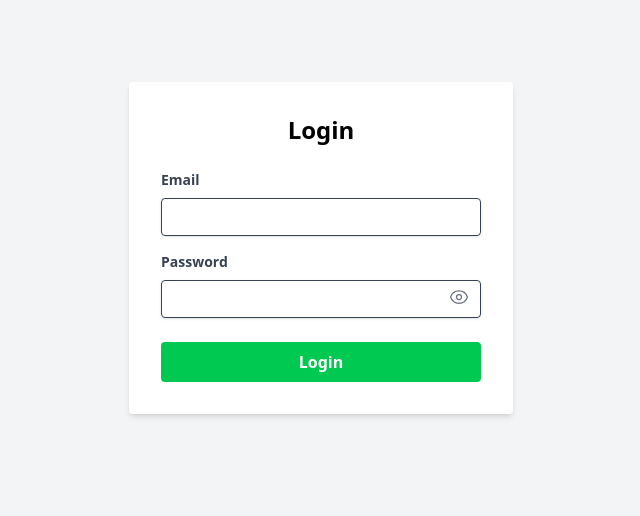
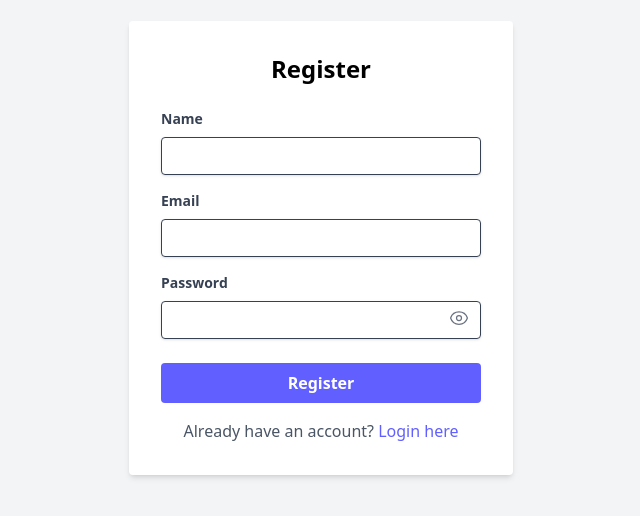
Before and after one commit to Ese-tech/charity-project, a React (Vite) app in the folder client/: page /register in a window 1280 px wide. Shown: the part 152-668 px from the top of the page, without its empty margins (319-959 px from the left). Built offline with nearby package versions, Linux system fonts and the light colour scheme.

Commit message:
feat: implement authentication context and routing for user login and registration

```diff
--- a/client/src/App.tsx
+++ b/client/src/App.tsx
@@ -1,12 +1,15 @@
 import React from 'react';
-// import Register from './components/Register'; // Comment out or remove
-import Login from './component/Login'; // Import the Login component
+import { BrowserRouter as Router } from 'react-router-dom';
+import AppRoutes from './routes/Routes';
+import { AuthProvider } from './AuthContext'; // Import AuthProvider
 
 function App() {
   return (
-    <div className="App">
-      <Login /> {/* Render the Login component */}
-    </div>
+    <Router>
+      <AuthProvider>
+        <AppRoutes />
+      </AuthProvider>
+    </Router>
   );
 }
 
--- /dev/null
+++ b/client/src/AuthContext.tsx
@@ -0,0 +1,56 @@
+import React, { createContext, useState, useEffect, useContext, type ReactNode } from 'react';
+
+interface UserInfo {
+  _id: string;
+  name: string;
+  email: string;
+  token: string;
+}
+
+interface AuthContextType {
+  userInfo: UserInfo | null;
+  login: (data: UserInfo) => void;
+  logout: () => void;
+}
+
+const AuthContext = createContext<AuthContextType | undefined>(undefined);
+
+export const AuthProvider: React.FC<{ children: ReactNode }> = ({ children }) => {
+  const [userInfo, setUserInfo] = useState<UserInfo | null>(() => {
+    // Initialize from localStorage on first load
+    const storedUserInfo = localStorage.getItem('userInfo');
+    return storedUserInfo ? JSON.parse(storedUserInfo) : null;
+  });
+
+  // Store userInfo in localStorage whenever it changes
+  useEffect(() => {
+    if (userInfo) {
+      localStorage.setItem('userInfo', JSON.stringify(userInfo));
+    } else {
+      localStorage.removeItem('userInfo');
+    }
+  }, [userInfo]);
+
+  const login = (data: UserInfo) => {
+    setUserInfo(data);
+  };
+
+  const logout = () => {
+    setUserInfo(null);
+  };
+
+  return (
+    <AuthContext.Provider value={{ userInfo, login, logout }}>
+      {children}
+    </AuthContext.Provider>
+  );
+};
+
+// Custom hook to use the AuthContext
+export const useAuth = () => {
+  const context = useContext(AuthContext);
+  if (context === undefined) {
+    throw new Error('useAuth must be used within an AuthProvider');
+  }
+  return context;
+};
--- /dev/null
+++ b/client/src/component/Dashboard.tsx
@@ -0,0 +1,37 @@
+import React from 'react';
+import { useAuth } from '../AuthContext';
+import { useNavigate } from 'react-router-dom';
+
+const Dashboard: React.FC = () => {
+  const { userInfo, logout } = useAuth();
+  const navigate = useNavigate();
+
+  const handleLogout = () => {
+    logout();
+    navigate('/login'); // Redirect to login page after logout
+  };
+
+  if (!userInfo) {
+    // This case should ideally be handled by a PrivateRoute component,
+    // but for now, a simple redirect is fine.
+    navigate('/login');
+    return null;
+  }
+
+  return (
+    <div className="min-h-screen flex flex-col items-center justify-center bg-gray-100 p-4">
+      <div className="bg-white p-8 rounded shadow-md w-full max-w-md text-center">
+        <h2 className="mb-4 text-3xl font-bold text-gray-800">Welcome, {userInfo.name}!</h2>
+        <p className="mb-6 text-gray-600">This is your personalized dashboard.</p>
+        <button
+          onClick={handleLogout}
+          className="w-full px-4 py-2 font-bold text-white bg-red-500 rounded hover:bg-red-700 focus:outline-none focus:shadow-outline"
+        >
+          Logout
+        </button>
+      </div>
+    </div>
+  );
+};
+
+export default Dashboard;
--- a/client/src/component/Login.tsx
+++ b/client/src/component/Login.tsx
@@ -1,11 +1,15 @@
 import React, { useState } from 'react';
 import axios from 'axios';
+import { useNavigate } from 'react-router-dom'; // Import useNavigate
+import { useAuth } from '../AuthContext'; // Import useAuth
 
 const Login: React.FC = () => {
   const [email, setEmail] = useState('');
   const [password, setPassword] = useState('');
   const [message, setMessage] = useState('');
-  const [showPassword, setShowPassword] = useState(false); // State for password visibility
+  const [showPassword, setShowPassword] = useState(false);
+  const navigate = useNavigate(); // Initialize useNavigate
+  const { login } = useAuth(); // Get the login function from AuthContext
 
   const submitHandler = async (e: React.FormEvent) => {
     e.preventDefault();
@@ -16,10 +20,8 @@ const Login: React.FC = () => {
       });
       setMessage('Logged in successfully!');
       console.log('Login successful:', response.data);
-      localStorage.setItem('userInfo', JSON.stringify(response.data)); // Store user info and token
-      // Redirect or update UI as needed, e.g., window.location.href = '/dashboard';
-      setEmail('');
-      setPassword('');
+      login(response.data); // Log in the user via AuthContext
+      navigate('/dashboard'); // Redirect to dashboard after successful login
     } catch (error: any) {
       setMessage(error.response?.data?.message || 'Something went wrong');
       console.error(error);
@@ -43,7 +45,6 @@ const Login: React.FC = () => {
             onChange={(e) => setEmail(e.target.value)}
           />
         </div>
-        {/* Password Input with Toggle */}
         <div className="mb-6 relative">
           <label className="block mb-2 text-sm font-bold text-gray-700">Password</label>
           <input
@@ -58,13 +59,11 @@ const Login: React.FC = () => {
             className="absolute inset-y-0 right-0 top-6 pr-3 flex items-center text-sm leading-5"
           >
             {showPassword ? (
-              // Eye-slash icon (hide)
               <svg xmlns="http://www.w3.org/2000/svg" fill="none" viewBox="0 0 24 24" strokeWidth={1.5} stroke="currentColor" className="w-5 h-5 text-gray-500">
                 <path strokeLinecap="round" strokeLinejoin="round" d="M3.98 8.6L.774 11.23a1 1 0 000 1.54l3.206 2.63a1 1 0 001.372-.146L12 9.25l6.648 5.974a1 1 0 001.372.146l3.206-2.63a1 1 0 000-1.54L20.02 8.6a1 1 0 00-1.372-.146L12 14.75l-6.648-5.974a1 1 0 00-1.372.146z" />
                 <path strokeLinecap="round" strokeLinejoin="round" d="M12 15.75c-1.657 0-3-1.343-3-3s1.343-3 3-3 3 1.343 3 3-1.343 3-3 3z" />
               </svg>
             ) : (
-              // Eye icon (show)
               <svg xmlns="http://www.w3.org/2000/svg" fill="none" viewBox="0 0 24 24" strokeWidth={1.5} stroke="currentColor" className="w-5 h-5 text-gray-500">
                 <path strokeLinecap="round" strokeLinejoin="round" d="M2.036 12.322a1.012 1.012 0 010-.639C3.423 7.51 7.36 4.5 12 4.5c4.638 0 8.573 3.007 9.963 7.178.07.207.07.431 0 .639C20.577 16.49 16.64 19.5 12 19.5c-4.638 0-8.573-3.007-9.963-7.178z" />
                 <path strokeLinecap="round" strokeLinejoin="round" d="M15 12a3 3 0 11-6 0 3 3 0 016 0z" />
@@ -72,13 +71,15 @@ const Login: React.FC = () => {
             )}
           </button>
         </div>
-        {/* End Password Input with Toggle */}
         <button
           type="submit"
           className="w-full px-4 py-2 font-bold text-white bg-green-500 rounded hover:bg-green-700 focus:outline-none focus:shadow-outline"
         >
           Login
         </button>
+        <p className="mt-4 text-center text-gray-600">
+          Don't have an account? <a href="/register" className="text-green-500 hover:underline">Register here</a>
+        </p>
       </form>
       {message && <p className="mt-4 text-center text-gray-700">{message}</p>}
     </div>
--- a/client/src/component/Register.tsx
+++ b/client/src/component/Register.tsx
@@ -1,12 +1,16 @@
 import React, { useState } from 'react';
 import axios from 'axios';
+import { useNavigate } from 'react-router-dom'; // Import useNavigate
+import { useAuth } from '../AuthContext'; // Import useAuth
 
 const Register: React.FC = () => {
   const [name, setName] = useState('');
   const [email, setEmail] = useState('');
   const [password, setPassword] = useState('');
   const [message, setMessage] = useState('');
-  const [showPassword, setShowPassword] = useState(false); // New state for password visibility
+  const [showPassword, setShowPassword] = useState(false);
+  const navigate = useNavigate(); // Initialize useNavigate
+  const { login } = useAuth(); // Get the login function from AuthContext
 
   const submitHandler = async (e: React.FormEvent) => {
     e.preventDefault();
@@ -18,10 +22,8 @@ const Register: React.FC = () => {
       });
       setMessage(`User registered successfully! Welcome, ${response.data.name}`);
       console.log(response.data);
-      // Clear form fields on successful registration
-      setName('');
-      setEmail('');
-      setPassword('');
+      login(response.data); // Log in the user via AuthContext
+      navigate('/dashboard'); // Redirect to dashboard after successful registration
     } catch (error: any) {
       setMessage(error.response?.data?.message || 'Something went wrong');
       console.error(error);
@@ -54,28 +56,25 @@ const Register: React.FC = () => {
             onChange={(e) => setEmail(e.target.value)}
           />
         </div>
-        {/* Password Input with Toggle */}
-        <div className="mb-6 relative"> {/* Added relative for positioning icon */}
+        <div className="mb-6 relative">
           <label className="block mb-2 text-sm font-bold text-gray-700">Password</label>
           <input
-            type={showPassword ? 'text' : 'password'} /* Toggles type based on state */
+            type={showPassword ? 'text' : 'password'}
             className="w-full px-3 py-2 pr-10 leading-tight text-gray-700 border rounded shadow appearance-none focus:outline-none focus:shadow-outline"
             value={password}
             onChange={(e) => setPassword(e.target.value)}
           />
           <button
-            type="button" // Important: type="button" to prevent form submission
+            type="button"
             onClick={togglePasswordVisibility}
-            className="absolute inset-y-0 right-0 top-6 pr-3 flex items-center text-sm leading-5" // Adjusted top-6
+            className="absolute inset-y-0 right-0 top-6 pr-3 flex items-center text-sm leading-5"
           >
             {showPassword ? (
-              // Eye-slash icon (hide)
               <svg xmlns="http://www.w3.org/2000/svg" fill="none" viewBox="0 0 24 24" strokeWidth={1.5} stroke="currentColor" className="w-5 h-5 text-gray-500">
                 <path strokeLinecap="round" strokeLinejoin="round" d="M3.98 8.6L.774 11.23a1 1 0 000 1.54l3.206 2.63a1 1 0 001.372-.146L12 9.25l6.648 5.974a1 1 0 001.372.146l3.206-2.63a1 1 0 000-1.54L20.02 8.6a1 1 0 00-1.372-.146L12 14.75l-6.648-5.974a1 1 0 00-1.372.146z" />
                 <path strokeLinecap="round" strokeLinejoin="round" d="M12 15.75c-1.657 0-3-1.343-3-3s1.343-3 3-3 3 1.343 3 3-1.343 3-3 3z" />
               </svg>
             ) : (
-              // Eye icon (show)
               <svg xmlns="http://www.w3.org/2000/svg" fill="none" viewBox="0 0 24 24" strokeWidth={1.5} stroke="currentColor" className="w-5 h-5 text-gray-500">
                 <path strokeLinecap="round" strokeLinejoin="round" d="M2.036 12.322a1.012 1.012 0 010-.639C3.423 7.51 7.36 4.5 12 4.5c4.638 0 8.573 3.007 9.963 7.178.07.207.07.431 0 .639C20.577 16.49 16.64 19.5 12 19.5c-4.638 0-8.573-3.007-9.963-7.178z" />
                 <path strokeLinecap="round" strokeLinejoin="round" d="M15 12a3 3 0 11-6 0 3 3 0 016 0z" />
@@ -83,14 +82,15 @@ const Register: React.FC = () => {
             )}
           </button>
         </div>
-        {/* End Password Input with Toggle */}
-
         <button
           type="submit"
           className="w-full px-4 py-2 font-bold text-white bg-indigo-500 rounded hover:bg-indigo-700 focus:outline-none focus:shadow-outline"
         >
           Register
         </button>
+        <p className="mt-4 text-center text-gray-600">
+          Already have an account? <a href="/login" className="text-indigo-500 hover:underline">Login here</a>
+        </p>
       </form>
       {message && <p className="mt-4 text-center text-gray-700">{message}</p>}
     </div>
--- /dev/null
+++ b/client/src/routes/Routes.tsx
@@ -0,0 +1,33 @@
+import React from 'react';
+import { Routes, Route, Navigate } from 'react-router-dom';
+import Register from '../component/Register';
+import Login from '../component/Login';
+import Dashboard from '../component/Dashboard';
+import { useAuth } from '../AuthContext'; // Import useAuth
+
+// A simple PrivateRoute component
+const PrivateRoute: React.FC<{ children: React.ReactNode }> = ({ children }) => {
+  const { userInfo } = useAuth();
+  return userInfo ? <>{children}</> : <Navigate to="/login" replace />;
+};
+
+const AppRoutes: React.FC = () => {
+  return (
+    <Routes>
+      <Route path="/register" element={<Register />} />
+      <Route path="/login" element={<Login />} />
+      <Route
+        path="/dashboard"
+        element={
+          <PrivateRoute>
+            <Dashboard />
+          </PrivateRoute>
+        }
+      />
+      {/* Redirect root to login for now */}
+      <Route path="/" element={<Navigate to="/login" replace />} />
+    </Routes>
+  );
+};
+
+export default AppRoutes;
```
